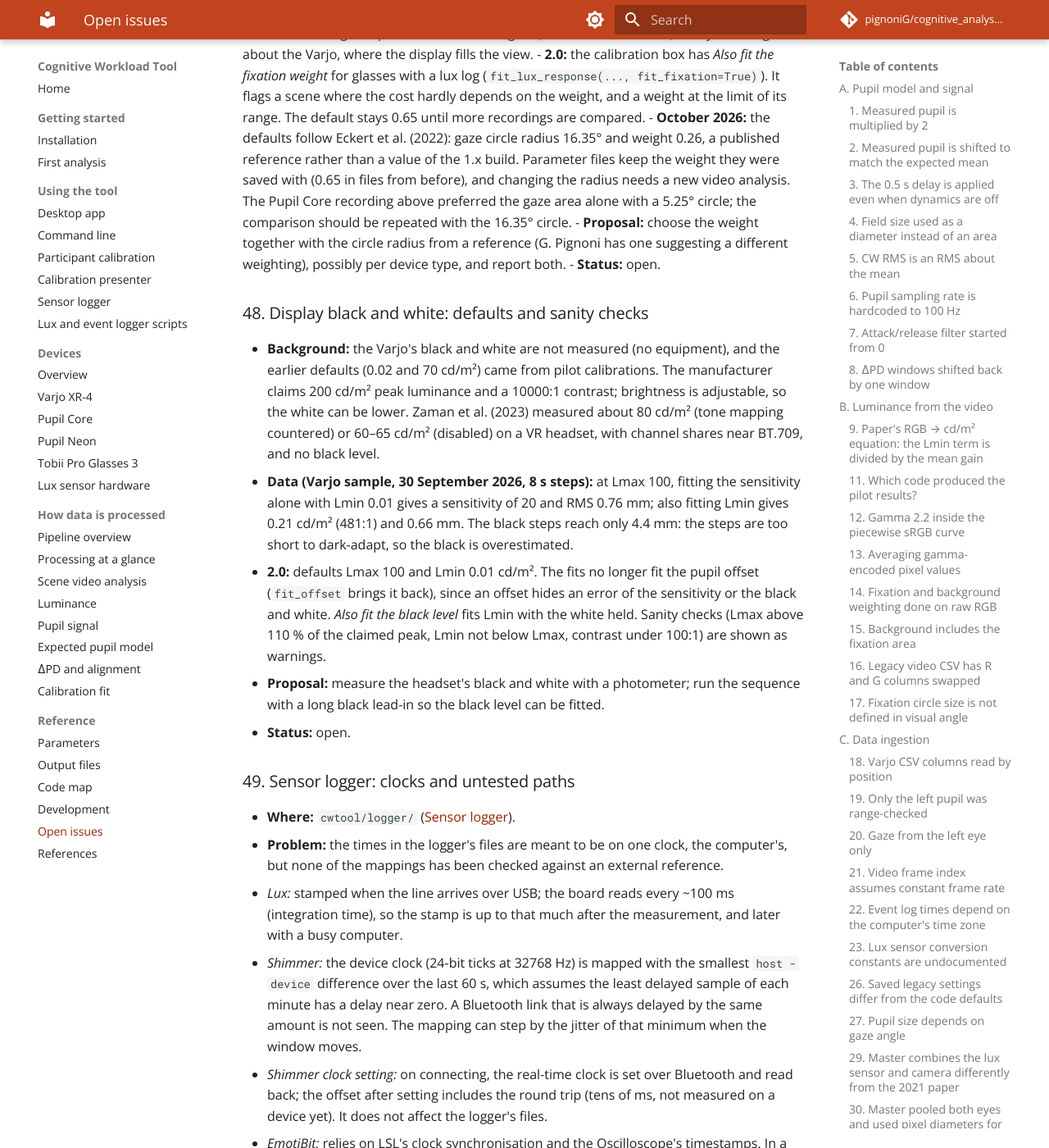
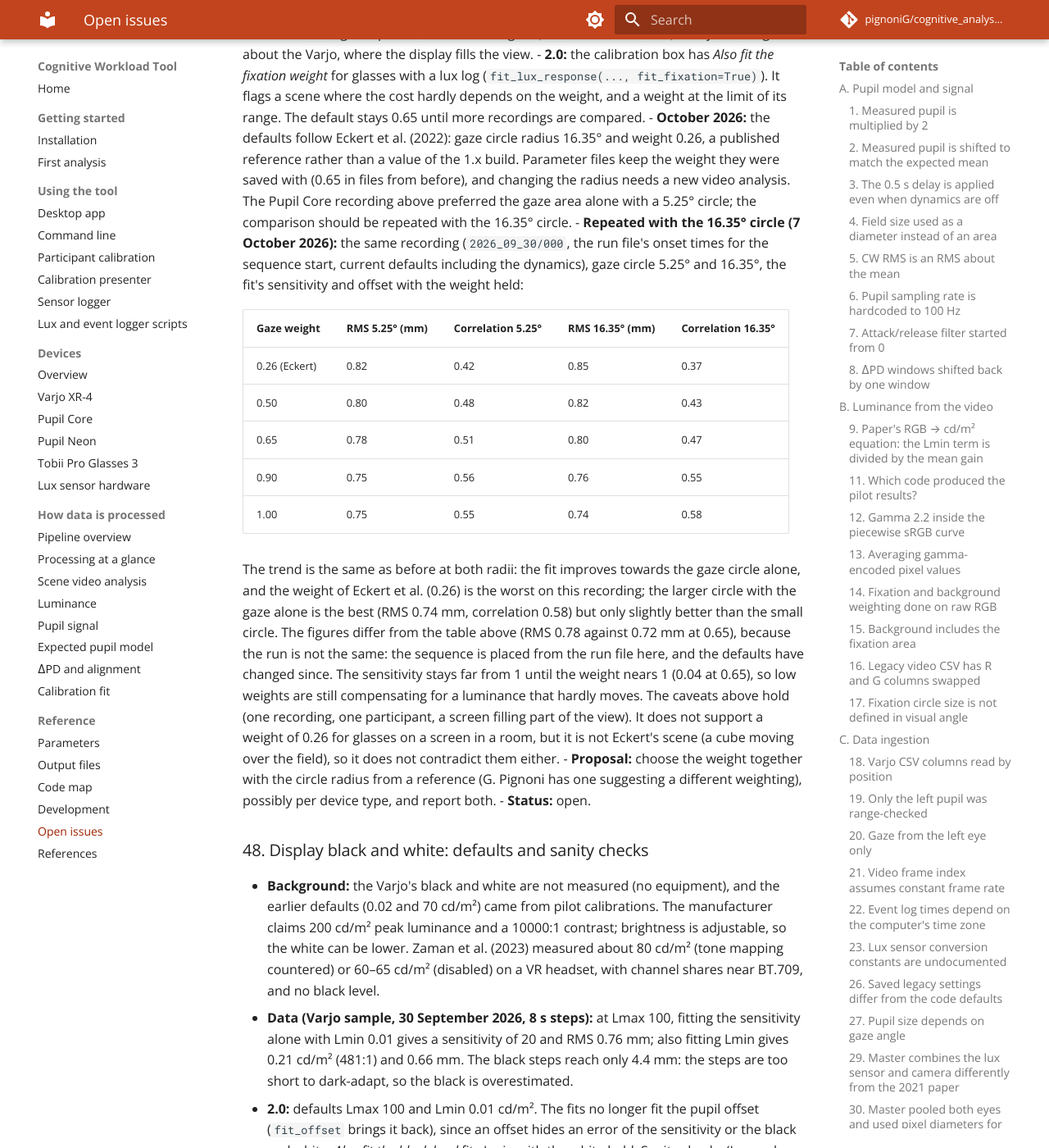
Before and after one commit to pignoniG/cognitive_analysis_tool, an MkDocs documentation site: the page built from docs/OPEN_ISSUES.md, in a window 1280 px wide and 1400 px high, scrolled down 34995 px. Shown: the whole window at 82% size. Built offline with MkDocs 1.6.1 and Material for MkDocs 9.7.7, drawn with Linux system fonts in a browser that asks for light colours; comment, search, counter and statistics services are not loaded.

Commit message:
Open issue 47: the weight comparison repeated with the 16.35° circle

```diff
--- a/docs/OPEN_ISSUES.md
+++ b/docs/OPEN_ISSUES.md
@@ -984,6 +984,26 @@ is revised; they remain in the git history of this file.
   reference rather than a value of the 1.x build. Parameter files keep the weight they were saved with (0.65 in
   files from before), and changing the radius needs a new video analysis. The Pupil Core recording above
   preferred the gaze area alone with a 5.25° circle; the comparison should be repeated with the 16.35° circle.
+- **Repeated with the 16.35° circle (7 October 2026):** the same recording (`2026_09_30/000`, the run file's onset
+  times for the sequence start, current defaults including the dynamics), gaze circle 5.25° and 16.35°, the fit's
+  sensitivity and offset with the weight held:
+
+  | Gaze weight | RMS 5.25° (mm) | Correlation 5.25° | RMS 16.35° (mm) | Correlation 16.35° |
+  |---|---|---|---|---|
+  | 0.26 (Eckert) | 0.82 | 0.42 | 0.85 | 0.37 |
+  | 0.50 | 0.80 | 0.48 | 0.82 | 0.43 |
+  | 0.65 | 0.78 | 0.51 | 0.80 | 0.47 |
+  | 0.90 | 0.75 | 0.56 | 0.76 | 0.55 |
+  | 1.00 | 0.75 | 0.55 | 0.74 | 0.58 |
+
+  The trend is the same as before at both radii: the fit improves towards the gaze circle alone, and the weight of
+  Eckert et al. (0.26) is the worst on this recording; the larger circle with the gaze alone is the best (RMS 0.74 mm,
+  correlation 0.58) but only slightly better than the small circle. The figures differ from the table above (RMS 0.78
+  against 0.72 mm at 0.65), because the run is not the same: the sequence is placed from the run file here, and the
+  defaults have changed since. The sensitivity stays far from 1 until the weight nears 1 (0.04 at 0.65), so low
+  weights are still compensating for a luminance that hardly moves. The caveats above hold (one recording, one
+  participant, a screen filling part of the view). It does not support a weight of 0.26 for glasses on a screen in a
+  room, but it is not Eckert's scene (a cube moving over the field), so it does not contradict them either.
 - **Proposal:** choose the weight together with the circle radius from a reference (G. Pignoni has one suggesting a
   different weighting), possibly per device type, and report both.
 - **Status:** open.
```
